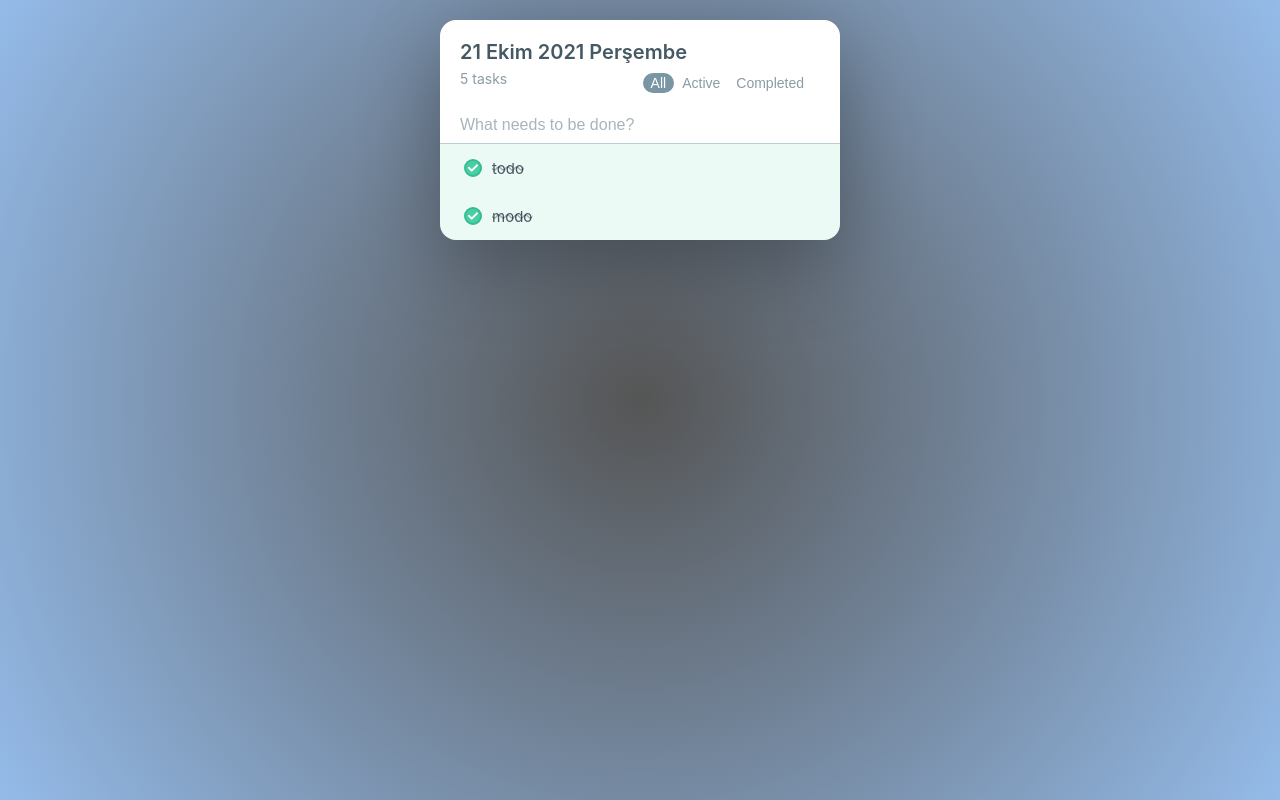
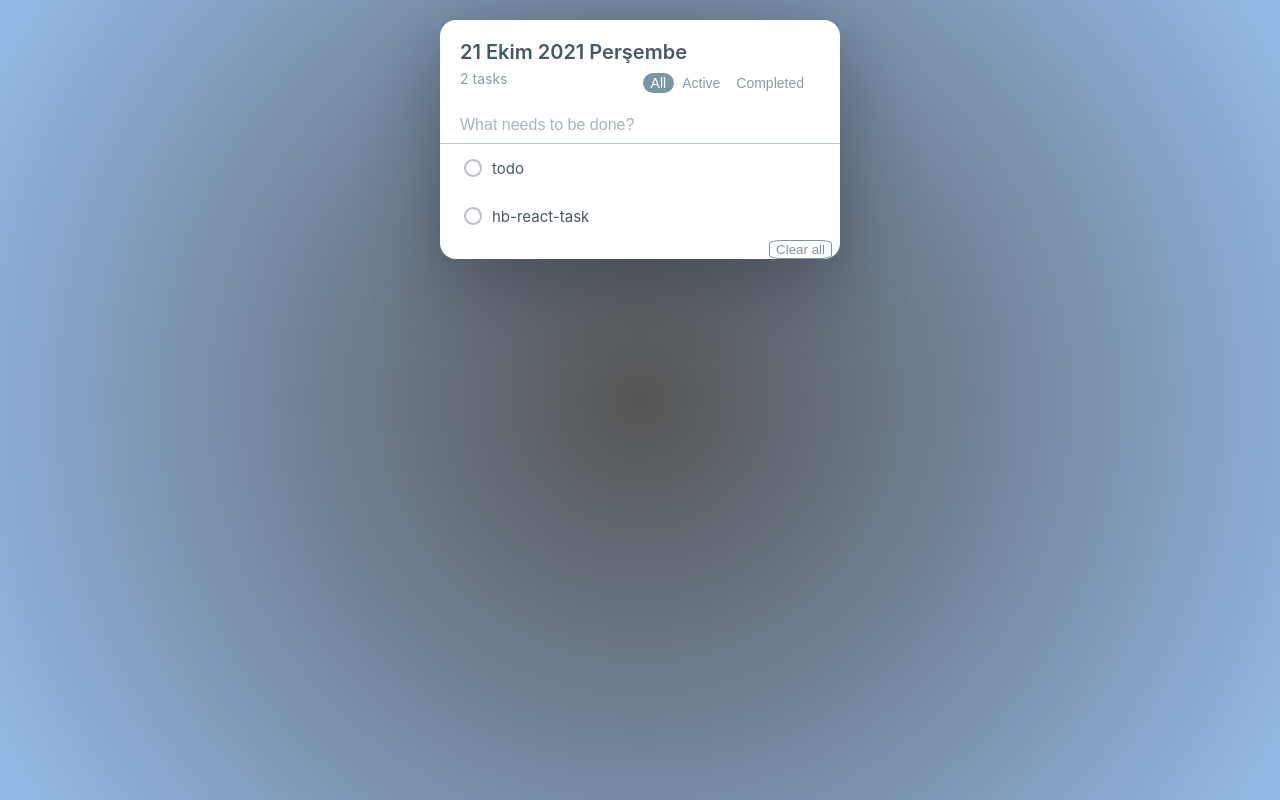
Before and after one commit to patika-hepsiburada-react-bootcamp/odev-5-dnnzz, a React (Create React App) app: page / in a window 1280 px wide. Built offline with nearby package versions, Linux system fonts and the light colour scheme.

Commit message:
feat/filter & clear button , assignment done

```diff
--- a/public/setTodos.js
+++ b/public/setTodos.js
@@ -1 +1 @@
-window.localStorage.setItem("todos",JSON.stringify([{task:"todo",isFinished:true},{task:"modo",isFinished:true}]));
+window.localStorage.setItem("todos",JSON.stringify([{task:"todo",isFinished:false},{task:"hb-react-task",isFinished:false}]));
--- a/src/App.css
+++ b/src/App.css
@@ -157,6 +157,19 @@
 	 font-size: 18px;
 	 background-size: 80px;
 }
+.clear-btn {
+	position: relative;
+	float: right;
+	color : #7996a5;
+	background-color: #fff;
+	border-radius: 20%;
+	border:1px solid #7996a5;
+	margin-right: 0.50rem;
+}
+.clear-btn:hover{
+	color:#fff;
+	background-color: #7996a5;
+}
  @media (max-width: 600px) {
 	 .task-delete {
 		 display: block;
--- a/src/components/Todo.tsx
+++ b/src/components/Todo.tsx
@@ -7,8 +7,11 @@ import { todoReducer } from 'reducers/reducer'
 import { ActionTypes, TodoType } from 'interfaces/Todo'
 
 export default function Todo() {
+
     const [initialState,setInitialState] = React.useState<Array<TodoType>>(JSON.parse(localStorage.getItem("todos")!));
     const [state, dispatch] = React.useReducer(todoReducer,{todos : initialState});
+    const [filter,setFilter] = React.useState<string>("all");
+
     const handleDispatch = (type : ActionTypes, payload: TodoType) : void => {
        return dispatch({type:type,payload:payload});
     }
@@ -16,10 +19,10 @@ export default function Todo() {
         <div className="app">
             <div className="task-header">
                 <h1 className="task-header-title">{dateFormatter()}</h1>
-                <TodoToolbar />
+                <TodoToolbar filter={filter} numberOfTasks={state.todos.length} handleFilter = {setFilter}/>
                 <TodoInput handleDispatch={handleDispatch} />
             </div>
-            <TodoList todos = {state.todos} handleDispatch={handleDispatch}/>
+            <TodoList filter={filter} todos = {state.todos} handleDispatch={handleDispatch}/>
         </div>
     )
 }
--- a/src/components/TodoList.tsx
+++ b/src/components/TodoList.tsx
@@ -1,14 +1,29 @@
-import React from 'react'
 import TodoItem from './TodoItem'
-import { TodoType } from 'interfaces/Todo'
-export default function TodoList({handleDispatch,todos} :{handleDispatch : Function,todos:Array<TodoType>}) {
+import { ActionTypes, TodoType } from 'interfaces/Todo'
+
+interface IProps {
+    handleDispatch : Function;
+    todos:Array<TodoType>;
+    filter:string;
+}
+export default function TodoList({handleDispatch,todos,filter} :IProps) {
+
+    const renderTodoList = (filterParam : string) =>(todos.filter(item => filterParam === "active" ? item.isFinished === false : item.isFinished === true).map((item,key) => (
+        <div key={key}>
+            <TodoItem  task={item.task} isFinished={item.isFinished} handleDispatch={handleDispatch} />
+        </div>
+    ))
+    );
+    const handleClick = () => handleDispatch(ActionTypes.DELETE_ALL,1);
+
     return (
         <div className="task-list">
-           {todos.map((item,key) => (
+          {filter !== "all" ? renderTodoList(filter) : todos.map((item,key)=>(
                <div key={key}>
-                   <TodoItem  task={item.task} isFinished={item.isFinished} handleDispatch={handleDispatch} />
-               </div>
-           ))}
+               <TodoItem  task={item.task} isFinished={item.isFinished} handleDispatch={handleDispatch} />
+           </div>
+          ))}
+          <button onClick = {(e) => handleClick()} className="clear-btn">Clear all</button>
         </div>
     )
 }
--- a/src/components/TodoToolbar.tsx
+++ b/src/components/TodoToolbar.tsx
@@ -1,14 +1,16 @@
-import React from 'react'
 
 
-export default function TodoToolbar(){
+
+export default function TodoToolbar({handleFilter,numberOfTasks,filter} : {handleFilter:Function,numberOfTasks:number,filter:string}){
+
+    const handleClick = (value:string) => handleFilter(value);
     return (
         <div className="task-tools">
-            <div className="task-count">5 tasks</div>
+            <div className="task-count">{numberOfTasks} tasks</div>
             <div className="task-filter">
-                <button className="task-filter is-active">All</button>
-                <button className="task-filter">Active</button>
-                <button className="task-filter">Completed</button>
+                <button onClick={(e) => handleClick("all")} className={filter === "all" ? "task-filter is-active" : "task-filter"}>All</button>
+                <button onClick={(e) => handleClick("active")} className={filter === "active" ? "task-filter is-active" : "task-filter"}>Active</button>
+                <button onClick={(e) => handleClick("completed")} className={filter === "completed" ? "task-filter is-active" : "task-filter"}>Completed</button>
             </div>
         </div>
     )
--- a/src/reducers/reducer.tsx
+++ b/src/reducers/reducer.tsx
@@ -17,7 +17,7 @@ export function todoReducer (state:{todos:Array<TodoType>},action:Action):any{
         case ActionTypes.DELETE_ALL:
             return{
                 ...state,
-                todos : state.todos.filter((task) => task.isFinished === true)
+                todos : state.todos.filter((task) => task.isFinished === false)
             }
         case ActionTypes.PATCH:
             // Find and replace status
```
